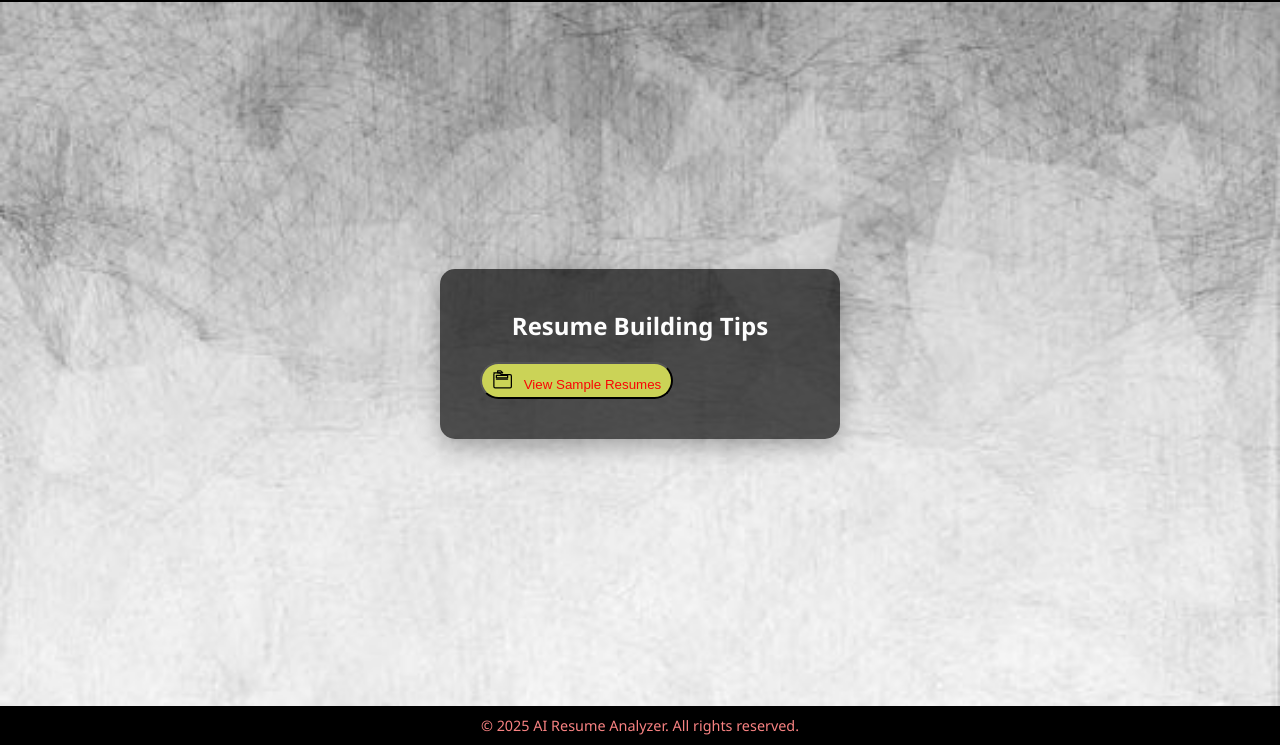
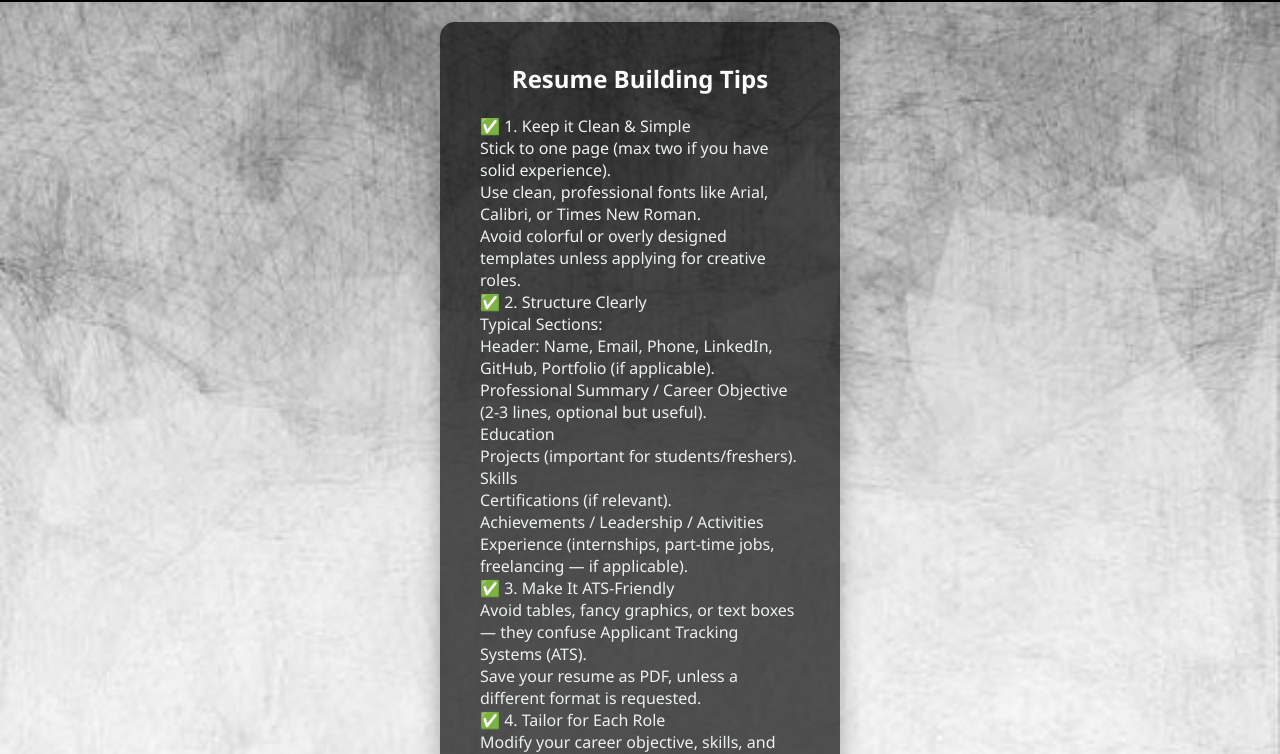
Before and after one commit to Jaya4sri/resume_analyzer, a plain HTML site: page tips.html in a window 1280 px wide. Shown: the part 55-809 px from the top of the page. Drawn offline with Linux system fonts and the light colour scheme.

Commit message:
added some tips

```diff
--- a/style.css
+++ b/style.css
@@ -97,6 +97,7 @@ footer {
     border-radius: 15px;
     width: 400px;
     max-width: 90%;
+    color: #ecf0f1;
     text-align: center;
     box-shadow: 0 8px 25px rgba(0,0,0,0.3);
     animation: fadeIn 0.5s ease;
@@ -157,7 +158,7 @@ footer {
 .file-display {
     margin: 10px 0;
     padding: 10px 15px;
-    background: #ecf0f1;
+    background: #e90586;
     border: 1px solid #d0d7de;
     border-radius: 8px;
     font-size: 0.95rem;
--- a/tips.html
+++ b/tips.html
@@ -26,6 +26,77 @@
   <div class="popup">
     <h2>Resume Building Tips</h2>
     <ul style="text-align:left; margin-bottom:15px;">
+        ✅ 1. Keep it Clean & Simple <br>
+Stick to one page (max two if you have solid experience).<br>
+
+Use clean, professional fonts like Arial, Calibri, or Times New Roman.<br>
+
+Avoid colorful or overly designed templates unless applying for creative roles.<br>
+
+✅ 2. Structure Clearly<br>
+Typical Sections:<br>
+
+Header: Name, Email, Phone, LinkedIn, GitHub, Portfolio (if applicable).<br>
+
+Professional Summary / Career Objective (2-3 lines, optional but useful).<br>
+
+Education<br>
+
+Projects (important for students/freshers).<br>
+
+Skills<br>
+
+Certifications (if relevant).<br>
+
+Achievements / Leadership / Activities<br>
+
+Experience (internships, part-time jobs, freelancing — if applicable).<br>
+
+✅ 3. Make It ATS-Friendly<br>
+Avoid tables, fancy graphics, or text boxes — they confuse Applicant Tracking Systems (ATS).<br>
+
+Save your resume as PDF, unless a different format is requested.<br>
+
+✅ 4. Tailor for Each Role<br>
+Modify your career objective, skills, and project highlights based on the job description.<br>
+
+Use keywords from the job post, especially for skills and technologies.<br>
+
+✅ 5. Highlight Projects Effectively<br>
+For each project:<br>
+
+Title<br>
+
+Tech stack used<br>
+
+1-2 line description<br>
+
+Bullet points for impact/results (e.g., "Built a responsive web app with React that improved user experience by 30%").<br>
+
+✅ 6. Use Action Verbs<br>
+Designed, Developed, Implemented, Led, Optimized, Collaborated, Achieved — make your contributions sound active and impactful.<br>
+
+✅ 7. Quantify Achievements<br>
+Whenever possible:<br>
+
+"Improved performance by 20%"<br>
+
+"Ranked top 5% in XYZ Coding Contest"<br>
+
+"Contributed to a team project that reached 1,000+ users"<br>
+
+✅ 8. Be Honest<br>
+Never list skills or technologies you aren't confident with — you'll get exposed during interviews.<br>
+
+✅ 9. Proofread<br>
+Check grammar, punctuation, consistency.<br>
+
+Use tools like Grammarly, or ask a friend to review.<br>
+
+✅ 10. Bonus Tips<br>
+✔ GitHub, LinkedIn links should be updated and professional.<br>
+✔ If applying internationally, avoid including photo, age, marital status, etc.<br>
+✔ Use consistent tense — past tense for completed tasks, present tense for ongoing ones.<br>
       <!-- Your tips list -->
     </ul>
     <button id="viewSamplesBtn" class="sample-link">
```
